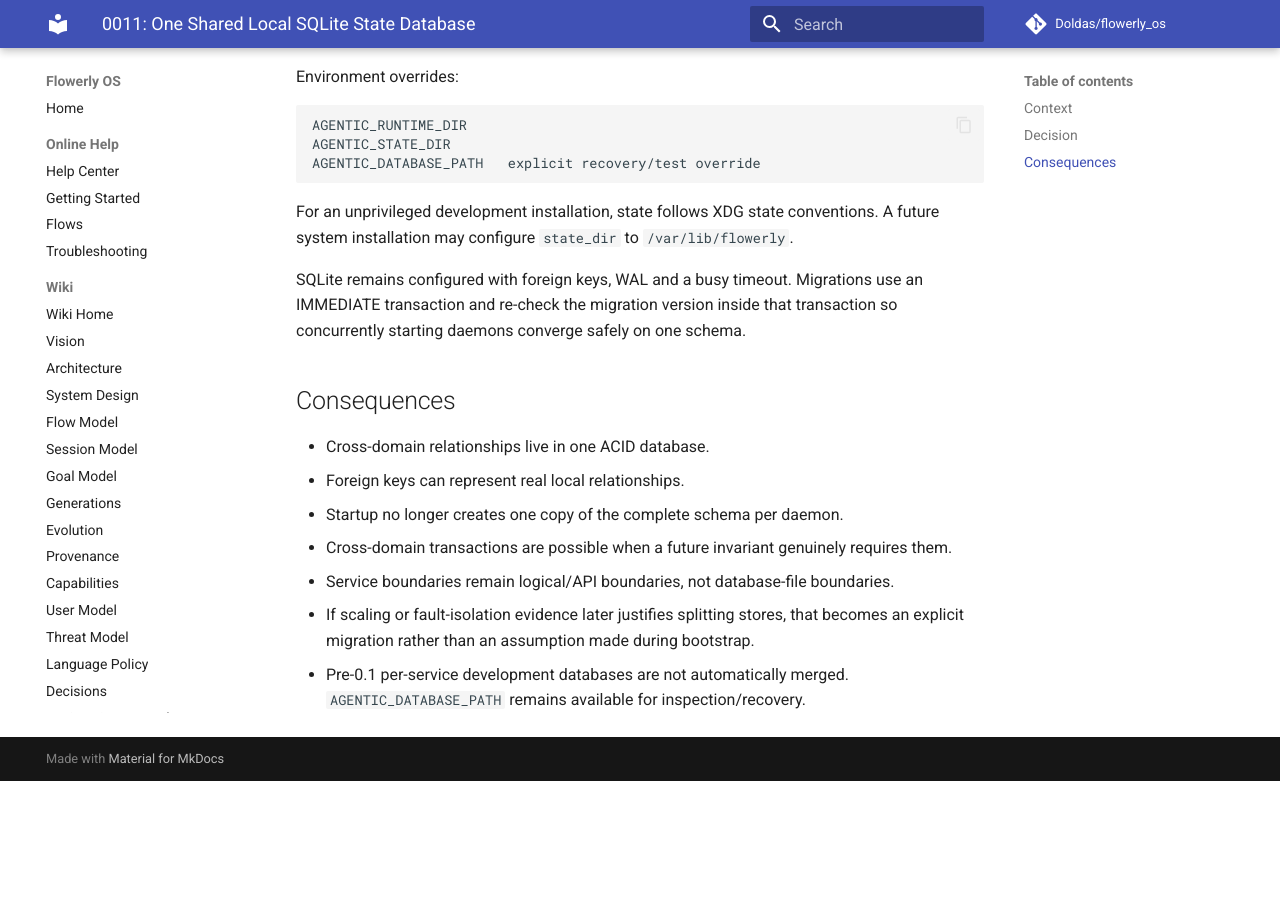
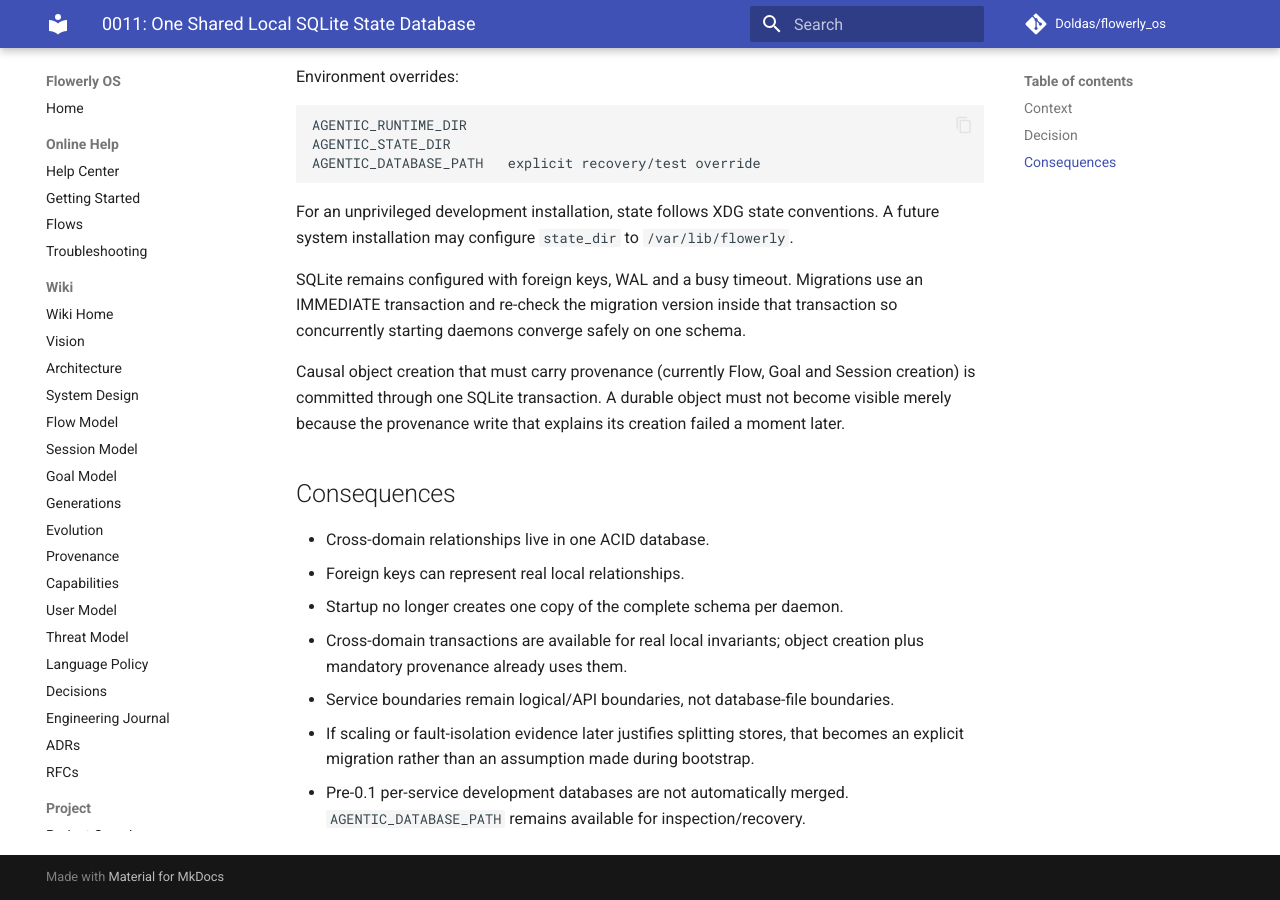
Before and after one commit to Doldas/flowerly_os, an MkDocs documentation site: the page built from docs/adr/0011-shared-local-state-database.md, in a window 1280 px wide and 900 px high, scrolled down 969 px. Built offline with MkDocs 1.6.1 and Material for MkDocs 9.7.7, drawn with Linux system fonts in a browser that asks for light colours; comment, search, counter and statistics services are not loaded; before the commit the page ends 1750 px from its top, so only the background shows below that.

Commit message:
docs(adr): require atomic causal object creation

```diff
--- a/docs/adr/0011-shared-local-state-database.md
+++ b/docs/adr/0011-shared-local-state-database.md
@@ -57,13 +57,18 @@
 use an IMMEDIATE transaction and re-check the migration version inside that
 transaction so concurrently starting daemons converge safely on one schema.
 
+Causal object creation that must carry provenance (currently Flow, Goal and
+Session creation) is committed through one SQLite transaction. A durable object
+must not become visible merely because the provenance write that explains its
+creation failed a moment later.
+
 ## Consequences
 
 - Cross-domain relationships live in one ACID database.
 - Foreign keys can represent real local relationships.
 - Startup no longer creates one copy of the complete schema per daemon.
-- Cross-domain transactions are possible when a future invariant genuinely
-  requires them.
+- Cross-domain transactions are available for real local invariants; object
+  creation plus mandatory provenance already uses them.
 - Service boundaries remain logical/API boundaries, not database-file
   boundaries.
 - If scaling or fault-isolation evidence later justifies splitting stores, that
```
